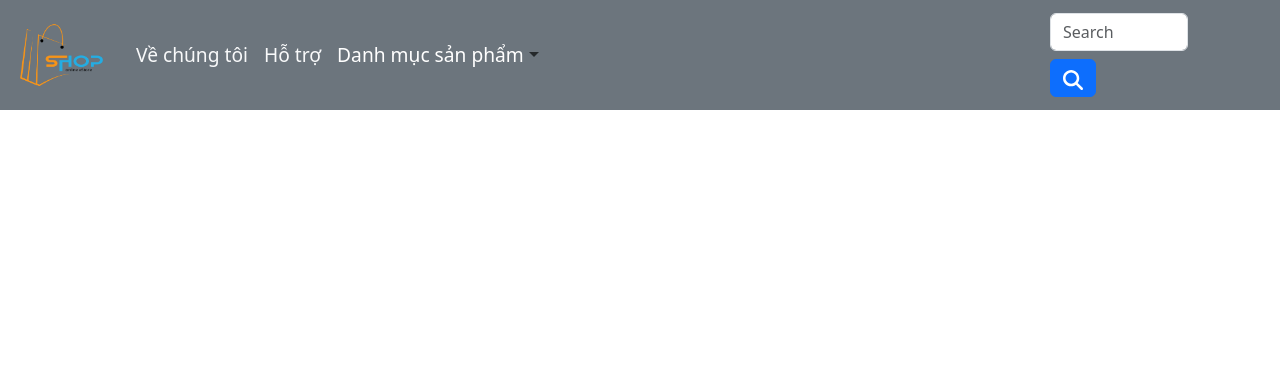
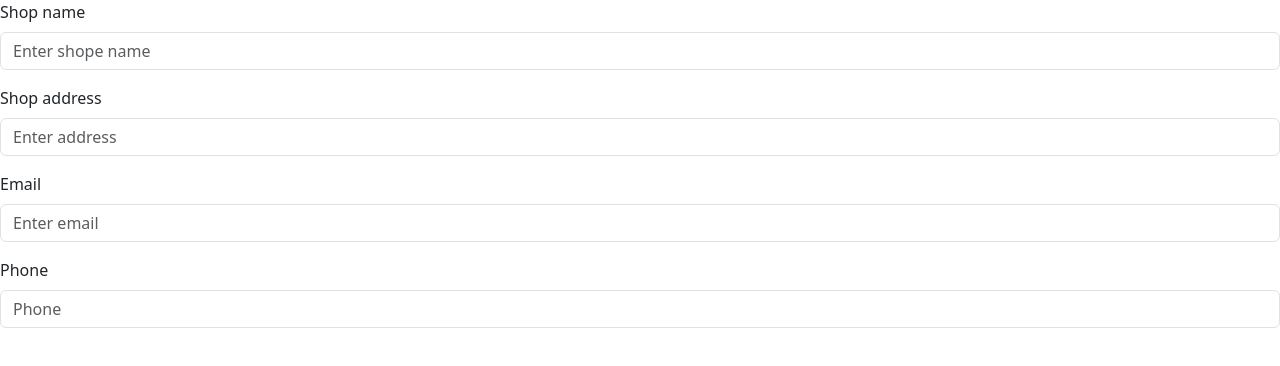
Before and after one commit to MinhBTHE186598/OnlineShop, a React (Create React App) app: page / in a window 1280 px wide. Shown: the top 366 px of the page. Built offline with nearby package versions, Linux system fonts and the light colour scheme.

Commit message:
AddSaler again
Thêm Form đăng kí shop

```diff
--- /dev/null
+++ b/src/components/FormReg.js
@@ -0,0 +1,31 @@
+import Form from 'react-bootstrap/Form';
+import Container from 'react-bootstrap/Container';
+import Row from 'react-bootstrap/Row';
+import Col from 'react-bootstrap/Col';
+
+
+function FormGroupExample() {
+  return (
+    <Form>
+        <Form.Group className="mb-3" controlId="formGroupNameShop">
+        <Form.Label>Shop name</Form.Label>
+        <Form.Control type="shopname" placeholder="Enter shope name" />
+      </Form.Group>
+      <Form.Group className="mb-3" controlId="formGroupAddress">
+        <Form.Label>Shop address</Form.Label>
+        <Form.Control type="shopaddress" placeholder="Enter address" />
+      </Form.Group>
+
+      <Form.Group className="mb-3" controlId="formGroupEmail">
+        <Form.Label>Email</Form.Label>
+        <Form.Control type="email" placeholder="Enter email" />
+      </Form.Group>
+      <Form.Group className="mb-3" controlId="formGroupPhone">
+        <Form.Label>Phone</Form.Label>
+        <Form.Control type="phone" placeholder="Phone" />
+      </Form.Group>
+    </Form>
+  );
+}
+
+export default FormGroupExample;
--- a/src/webpages/AddSaler.js
+++ b/src/webpages/AddSaler.js
@@ -2,12 +2,14 @@ import React from 'react'
 import 'bootstrap/dist/css/bootstrap.min.css'
 import Header from '../components/Header'
 import Footer from '../components/Footer'
+import FormReg from '../components/FormReg'
 
 function AddSaler() {
     return (
         <div>
-                <Header/>
-                <Footer/>
+
+                <FormReg/>
+
         </div>
     )
 }
```
